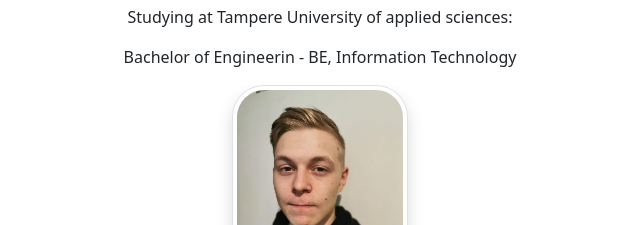
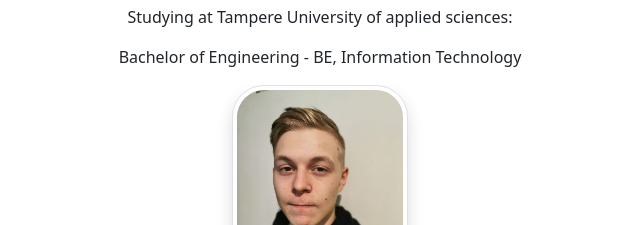
Before and after one commit to Petsku112/OnlineBio, a plain HTML site: page about.html in a window 1280 px wide. Shown: the part 194-419 px from the top of the page, 320-960 px from the left. Drawn offline with nearby package versions, Linux system fonts and the light colour scheme.

Commit message:
fixed spelling issue

```diff
--- a/about.html
+++ b/about.html
@@ -38,7 +38,7 @@
         <h1 class="display-3">Petteri Laukkanen</h1>
         <div class="col-lg-6 mx-auto">
             <p class="mx-2">Studying at Tampere University of applied sciences:</p>
-            <p class="mx-2">Bachelor of Engineerin - BE, Information Technology
+            <p class="mx-2">Bachelor of Engineering - BE, Information Technology
             <div class="overflow-hidden" style="max-height:80vh;">
                 <div class="image container">
                     <img src="./profile.jpg" class="img-thumbnail border rounded-5 shadow">
```
